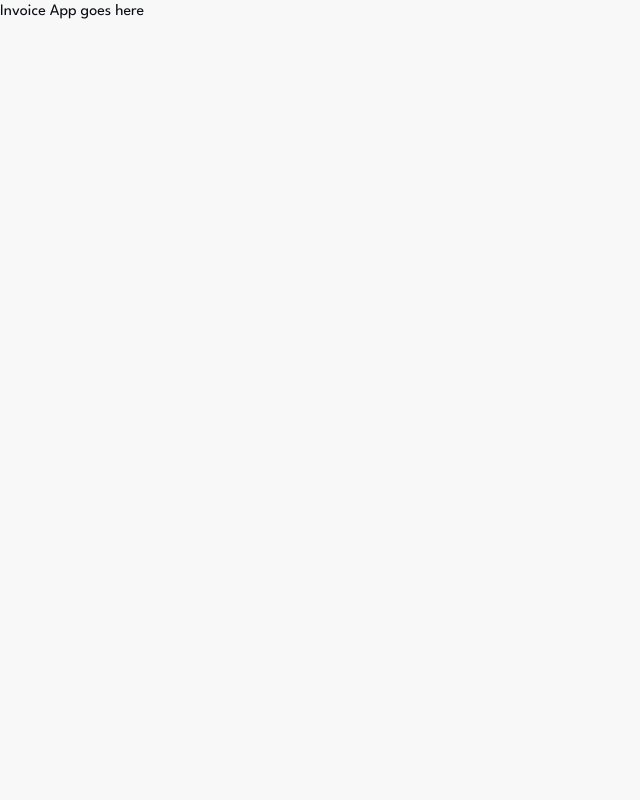
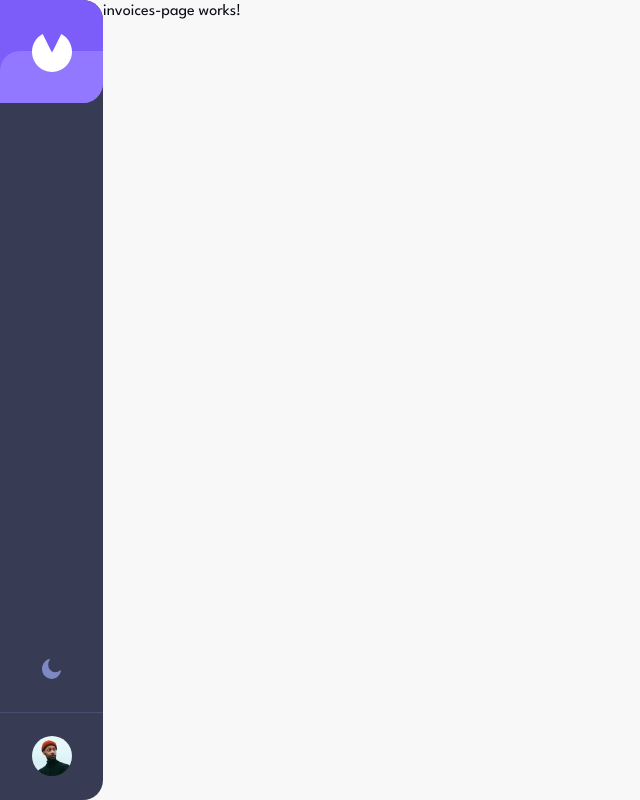
Before and after one commit to Sye-5pace/Invoice_App, an Angular app: page / in a window 1280 px wide. Shown: the whole page, without its empty margins (0-640 px from the left). Built offline with nearby package versions, Linux system fonts and the light colour scheme.

Commit message:
style: create sidebar ui

```diff
--- a/src/app/app.component.html
+++ b/src/app/app.component.html
@@ -1,3 +1,6 @@
-<body class="bg-alabaster w-full min-h-screen font-spartan text-vulcan">
-  <h1>Invoice App goes here</h1>
+<body class="bg-alabaster w-full min-h-screen font-spartan text-vulcan flex">
+  <app-sidebar/>
+  <div>
+    <app-invoices-page/>
+  </div>
 </body>
--- a/src/app/app.component.ts
+++ b/src/app/app.component.ts
@@ -1,10 +1,12 @@
 import { Component } from '@angular/core';
+import { SidebarComponent } from "./components/sidebar/sidebar.component";
+import { InvoicesPageComponent } from "./views/invoices-page/invoices-page.component";
 // import { RouterOutlet } from '@angular/router';
 
 @Component({
   selector: 'app-root',
   standalone: true,
-  imports: [],
+  imports: [SidebarComponent, InvoicesPageComponent],
   templateUrl: './app.component.html',
   styleUrl: './app.component.css'
 })
--- a/src/app/components/sidebar/sidebar.component.html
+++ b/src/app/components/sidebar/sidebar.component.html
@@ -1 +1,14 @@
-<p>sidebar works!</p>
+<section class="bg-oxfordblue w-[6.4375rem] h-full rounded-tr-[1.25rem] rounded-br-[1.25rem] flex flex-col justify-between pb-6">
+  <div class="size-[6.4375rem] bg-cornflowerblue rounded-tr-[1.25rem] rounded-br-[1.25rem] flex flex-col">
+    <div class="absolute top-[2.125rem] z-10 left-8">
+      <img src="../../../assets/images/logo.svg" class="w-[2.5rem] h-[2.3569rem]" alt="">
+    </div>
+    <div class="bg-heliotrope w-[6.4375rem] h-[51.5px] rounded-tl-[1.25rem] rounded-br-[1.25rem] relative top-[3.215rem]"></div>
+  </div>
+
+  <div class="flex flex-col items-center justify-between h-[7.3125rem]">
+    <app-theme-switch/>
+    <div class=" bg-fiord h-[.06225rem] w-full"></div>
+    <img class="size-[2.5rem] rounded-full" src="../../../assets/images/image-avatar.jpg" alt="">
+  </div>
+</section>
--- a/src/app/components/sidebar/sidebar.component.ts
+++ b/src/app/components/sidebar/sidebar.component.ts
@@ -1,9 +1,10 @@
 import { Component } from '@angular/core';
+import { ThemeSwitchComponent } from "../theme-switch/theme-switch.component";
 
 @Component({
   selector: 'app-sidebar',
   standalone: true,
-  imports: [],
+  imports: [ThemeSwitchComponent],
   templateUrl: './sidebar.component.html',
   styleUrl: './sidebar.component.css'
 })
--- /dev/null
+++ b/src/app/components/theme-switch/theme-switch.component.html
@@ -0,0 +1,6 @@
+
+<div>
+  <button>
+    <img src="../../../assets/images/icon-moon.svg" class="size-[1.2494rem]" alt="">
+  </button>
+</div>
--- a/tailwind.config.js
+++ b/tailwind.config.js
@@ -25,6 +25,8 @@ module.exports = {
       'monalisa': '#9277FF',
       'alabaster': '#f8f8f8',
       'miragedeep': '#141625',
+      'oxfordblue': '#373B53',
+      'fiord': '#494E6E',
     },
     extend: {},
   },
```
Also changed, not shown: src/app/components/theme-switch/theme-switch.component.ts (added, +12 -0 lines), src/app/components/theme-switch/theme-switch.component.css (added), 2 other files (tests, documents, lock files or other folders).
